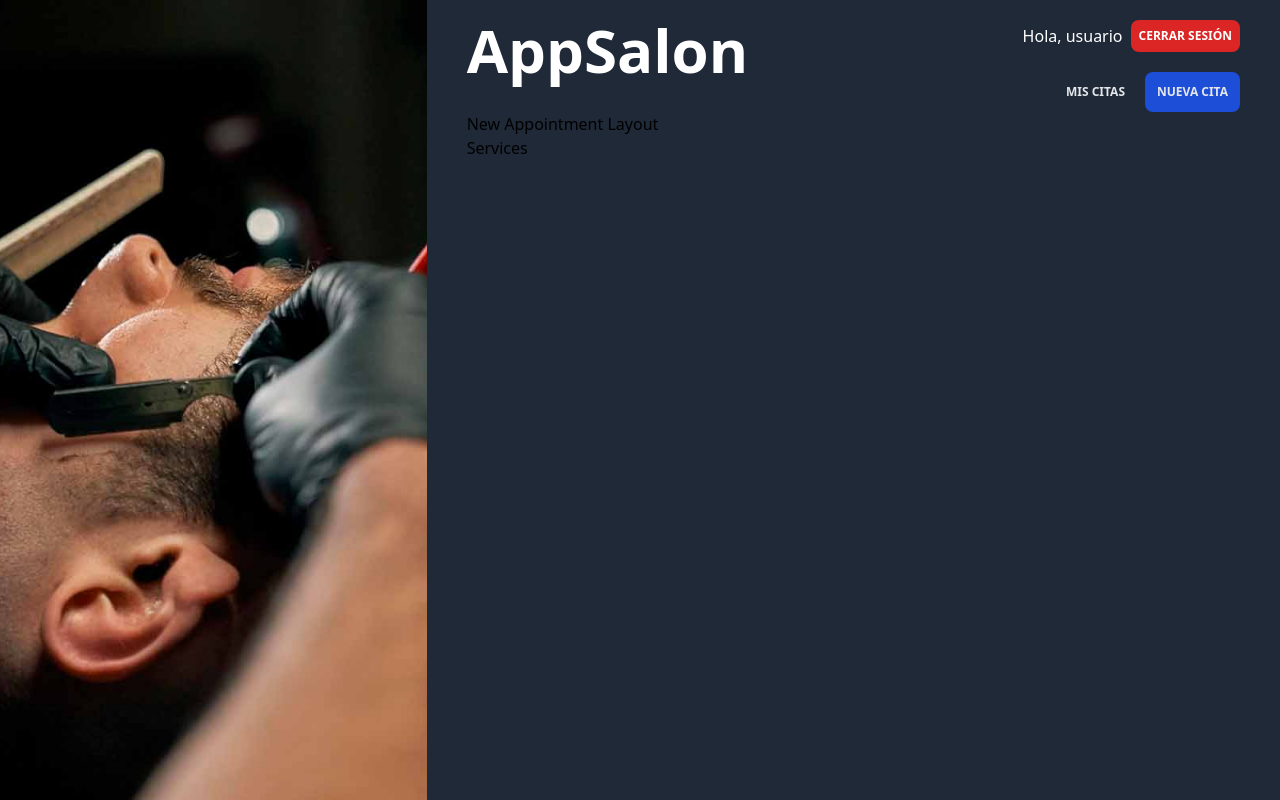
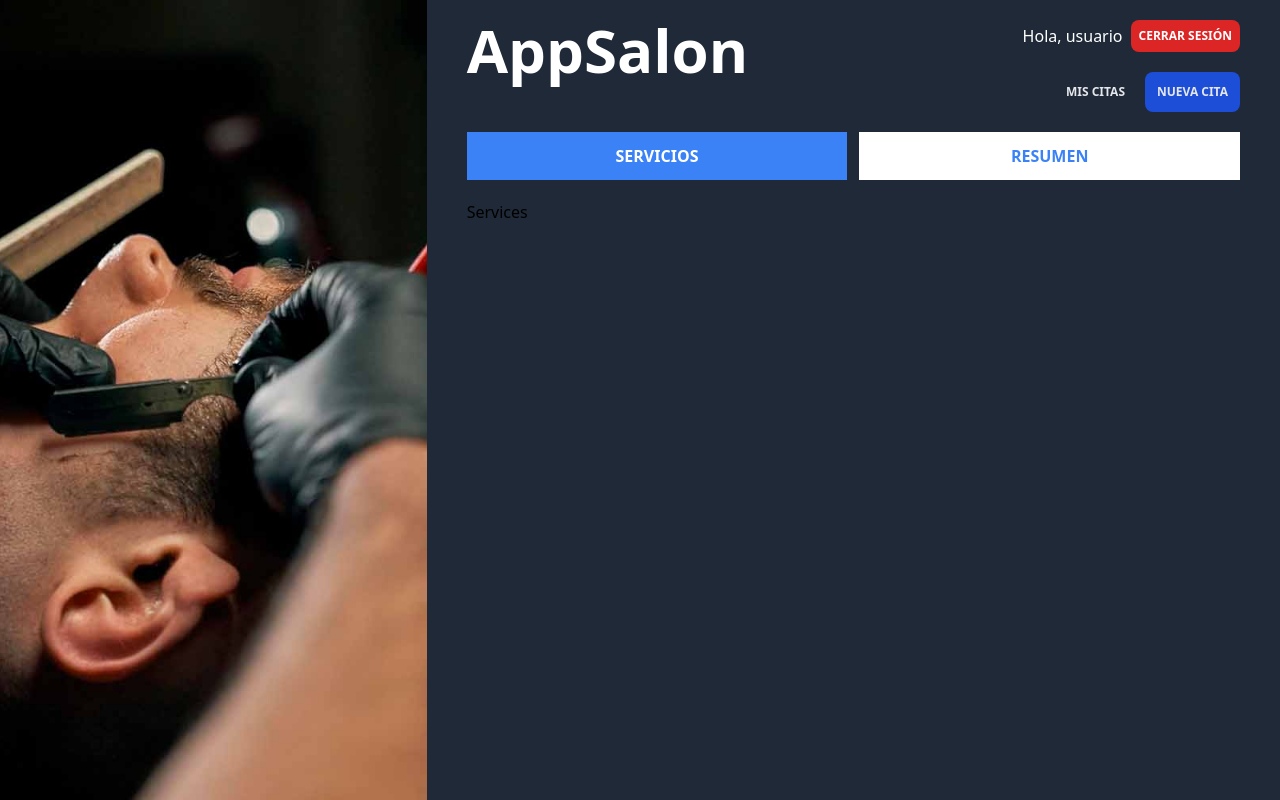
Before and after one commit to mcplux/appsalon-frontend, a Vue app: page /reservaciones/nueva in a window 1280 px wide. Built offline with nearby package versions, Linux system fonts and the light colour scheme.

Commit message:
new appointment layout created

```diff
--- a/src/views/appointments/NewAppointmentApp.vue
+++ b/src/views/appointments/NewAppointmentApp.vue
@@ -1,9 +1,28 @@
 <script setup>
 import { RouterView } from 'vue-router'
+import { useRoute } from 'vue-router'
+
+const route = useRoute()
 </script>
 
 <template>
-  <h1>New Appointment Layout</h1>
+  <nav class="my-5 flex gap-3">
+    <RouterLink
+      :to="{name: 'new-appointment'}"
+      class="flex-1 text-center p-3 uppercase font-extrabold hover:bg-blue-600 hover:text-white"
+      :class="route.name === 'new-appointment' ? 'bg-blue-500 text-white' : 'bg-white text-blue-500'"
+    >
+      Servicios
+    </RouterLink>
+
+    <RouterLink
+      :to="{name: 'appointment-details'}"
+      class="flex-1 text-center p-3 uppercase font-extrabold hover:bg-blue-600 hover:text-white"
+      :class="route.name === 'appointment-details<' ? 'bg-blue-500 text-white' : 'bg-white text-blue-500'"
+    >
+      Resumen
+    </RouterLink>
+  </nav>
 
   <RouterView />
 </template>
```
